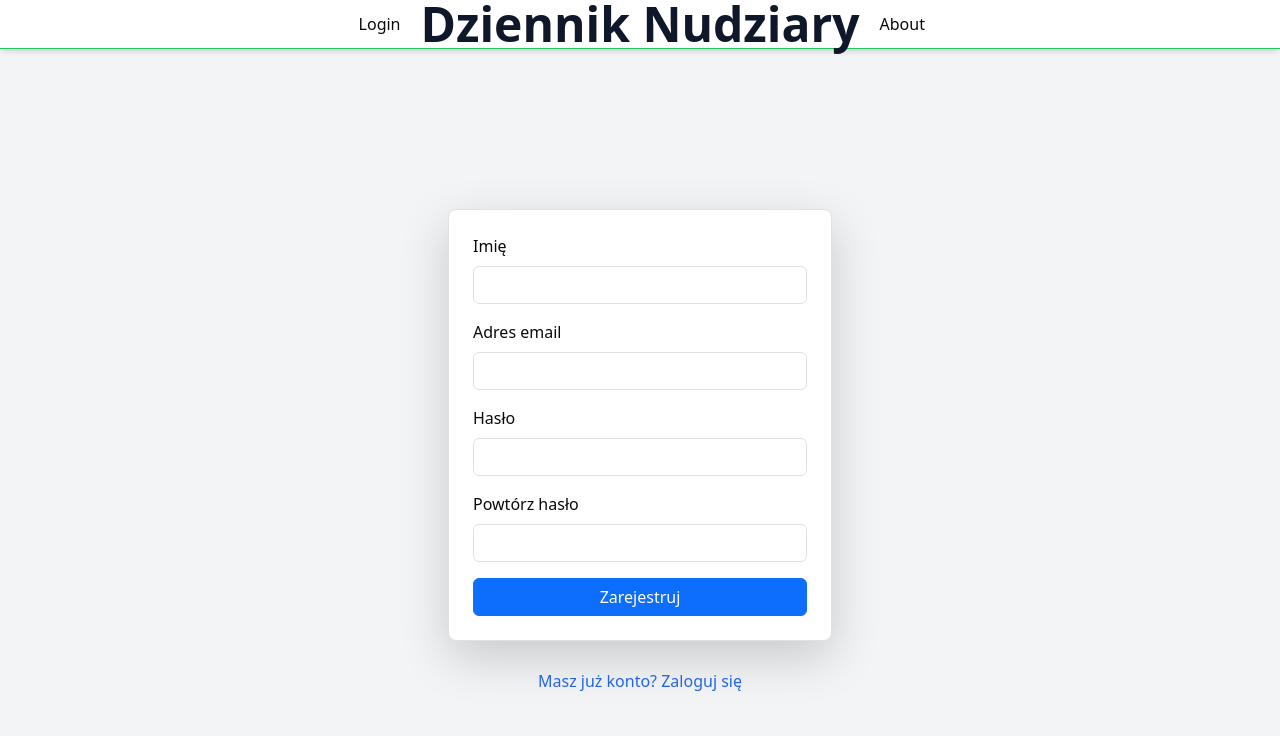
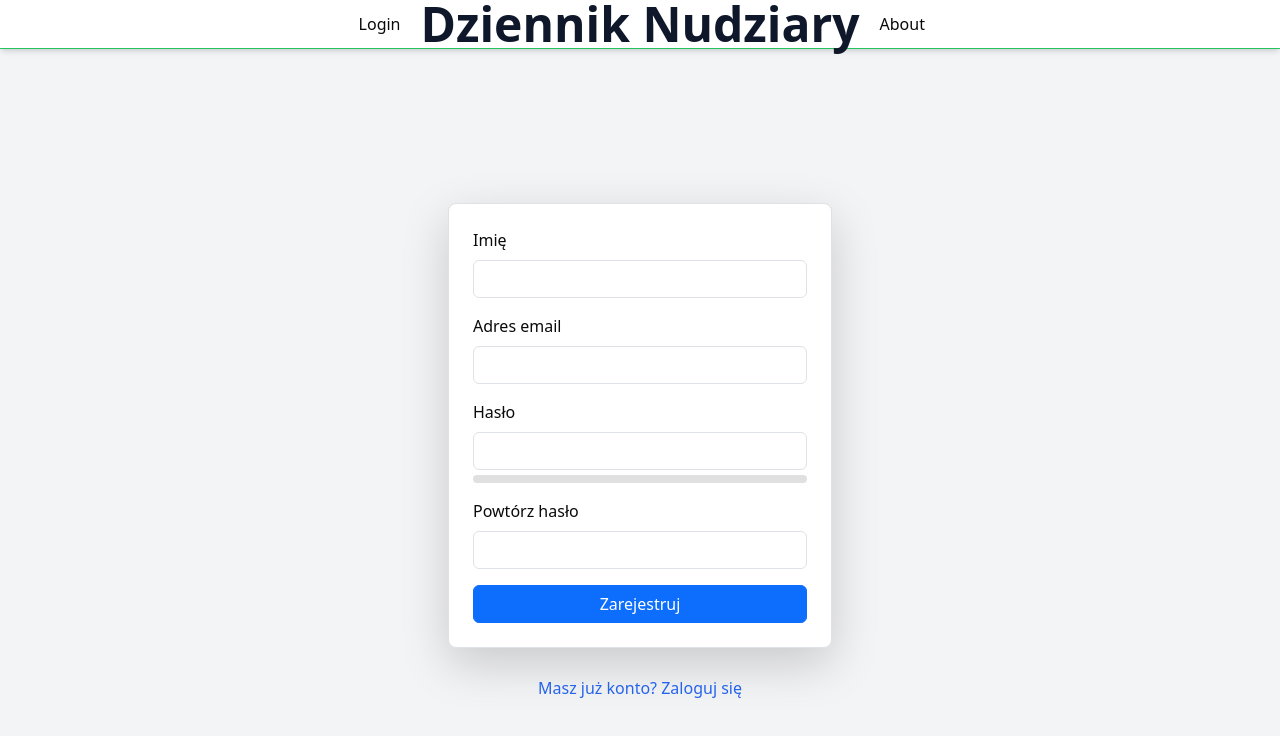
Before and after one commit to ZDSDD/zakladki-front, a React (Vite) app: page /login in a window 1280 px wide. Both pictures are taken after a click on the button "Nie masz konta? Zarejestruj się". Shown: the top 736 px of the page. Built offline with nearby package versions, Linux system fonts and the light colour scheme.

Commit message:
add password validation and password strength bar

```diff
--- a/src/components/Register.tsx
+++ b/src/components/auth/Login.tsx
@@ -6,40 +6,34 @@ import { setCredentials } from "@/reducers/authSlice";
 import { Form, Alert } from "react-bootstrap";
 import { Formik, Field, ErrorMessage, FieldProps } from "formik";
 import * as Yup from "yup";
-import MultiStateButton from "./MultistateButton";
-import { ButtonState } from "./MultistateButton";
+import MultiStateButton from "../MultistateButton";
+import { ButtonState } from "../MultistateButton";
 
-interface RegisterProps {
+interface LoginProps {
     className?: string;
 }
 
-interface RegisterButtonState {
+interface LoginButtonState {
     state: ButtonState;
     msg: React.ReactNode;
 }
 
-const buttonStates: Record<string, RegisterButtonState> = {
-    default: { state: "default", msg: "Zarejestruj" },
+const buttonStates: Record<string, LoginButtonState> = {
+    default: { state: "default", msg: "Zaloguj" },
     loading: { state: "loading", msg: "Trwa ładowanie" },
     failed: { state: "failed", msg: "Spróbuj ponownie" },
     success: { state: "success", msg: "Sukces!" },
 };
 
-const Register: React.FC<RegisterProps> = () => {
+const Login: React.FC<LoginProps> = () => {
     const dispatch = useDispatch();
     const [login] = useLoginMutation();
 
     const validationSchema = Yup.object().shape({
-        name: Yup.string().required("Imię jest wymagane"),
         email: Yup.string()
             .email("Nieprawidłowy adres email")
             .required("Email jest wymagany"),
-        password: Yup.string()
-            .min(8, "Hasło musi mieć co najmniej 8 znaków")
-            .required("Hasło jest wymagane"),
-        retypedPassword: Yup.string()
-            .oneOf([Yup.ref("password")], "Hasła muszą być takie same")
-            .required("Potwierdzenie hasła jest wymagane"),
+        password: Yup.string().required("Hasło jest wymagane"),
     });
 
     const handleLoginError = (err: unknown): string => {
@@ -67,10 +61,8 @@ const Register: React.FC<RegisterProps> = () => {
     return (
         <Formik
             initialValues={{
-                name: "",
                 email: "",
                 password: "",
-                retypedPassword: "",
             }}
             validationSchema={validationSchema}
             onSubmit={async (values, { setSubmitting, setStatus }) => {
@@ -93,34 +85,15 @@ const Register: React.FC<RegisterProps> = () => {
                 }
             }}
         >
-            {({ handleSubmit, status }) => (
+            {({ handleSubmit, isSubmitting, status }) => (
                 <Form onSubmit={handleSubmit}>
-                    <Field name="name">
-                        {({ field, meta }: FieldProps) => (
-                            <Form.Group className="mb-3" controlId="formBasicName">
-                                <Form.Label>Imię</Form.Label>
-                                <Form.Control
-                                    type="text"
-                                    {...field}
-                                    isInvalid={meta.touched && meta.error !== null}
-                                />
-                                <ErrorMessage name="name">
-                                    {(msg) => (
-                                        <Form.Control.Feedback type="invalid">
-                                            {msg}
-                                        </Form.Control.Feedback>
-                                    )}
-                                </ErrorMessage>
-                            </Form.Group>
-                        )}
-                    </Field>
-
                     <Field name="email">
                         {({ field, meta }: FieldProps) => (
                             <Form.Group className="mb-3" controlId="formBasicEmail">
                                 <Form.Label>Adres email</Form.Label>
                                 <Form.Control
                                     type="email"
+                                    placeholder="Wprowadź email"
                                     {...field}
                                     isInvalid={meta.touched && meta.error !== null}
                                 />
@@ -141,33 +114,11 @@ const Register: React.FC<RegisterProps> = () => {
                                 <Form.Label>Hasło</Form.Label>
                                 <Form.Control
                                     type="password"
+                                    placeholder="Hasło"
                                     {...field}
                                     isInvalid={meta.touched && meta.error !== null}
                                 />
                                 <ErrorMessage name="password">
-                                    {(msg) => (
-                                        <Form.Control.Feedback type="invalid">
-                                            {msg}
-                                        </Form.Control.Feedback>
-                                    )}
-                                </ErrorMessage>
-                            </Form.Group>
-                        )}
-                    </Field>
-
-                    <Field name="retypedPassword">
-                        {({ field, meta }: FieldProps) => (
-                            <Form.Group
-                                className="mb-3"
-                                controlId="formBasicRetypedPassword"
-                            >
-                                <Form.Label>Powtórz hasło</Form.Label>
-                                <Form.Control
-                                    type="password"
-                                    {...field}
-                                    isInvalid={meta.touched && meta.error !== null}
-                                />
-                                <ErrorMessage name="retypedPassword">
                                     {(msg) => (
                                         <Form.Control.Feedback type="invalid">
                                             {msg}
@@ -185,6 +136,7 @@ const Register: React.FC<RegisterProps> = () => {
                     <MultiStateButton
                         state={status?.buttonState?.state || buttonStates.default.state}
                         type="submit"
+                        disabled={isSubmitting}
                     >
                         {status?.buttonState?.msg || buttonStates.default.msg}
                     </MultiStateButton>
@@ -194,4 +146,4 @@ const Register: React.FC<RegisterProps> = () => {
     );
 };
 
-export default Register;
+export default Login;
--- /dev/null
+++ b/src/components/auth/Register.css
@@ -0,0 +1,14 @@
+/* Register.css */
+.strength-bar-container {
+    background-color: #e0e0e0;
+    height: 8px;
+    border-radius: 4px;
+    margin-top: 5px;
+    margin-bottom: 10px;
+}
+
+.strength-bar {
+    height: 100%;
+    border-radius: 4px;
+    transition: width 0.4s ease, background-color 0.4s ease;
+}
--- a/src/components/Login.tsx
+++ b/src/components/auth/Register.tsx
@@ -1,39 +1,50 @@
 import "bootstrap/dist/css/bootstrap.min.css";
-import React from "react";
+import "./Register.css"
+import React, { useState } from "react";
 import { useDispatch } from "react-redux";
 import { useLoginMutation } from "@/store/apis/authApi";
 import { setCredentials } from "@/reducers/authSlice";
 import { Form, Alert } from "react-bootstrap";
 import { Formik, Field, ErrorMessage, FieldProps } from "formik";
 import * as Yup from "yup";
-import MultiStateButton from "./MultistateButton";
-import { ButtonState } from "./MultistateButton";
+import MultiStateButton from "../MultistateButton";
+import { ButtonState } from "../MultistateButton";
+import passSchema from "./passwordSchema"
 
-interface LoginProps {
+interface RegisterProps {
     className?: string;
 }
 
-interface LoginButtonState {
+interface RegisterButtonState {
     state: ButtonState;
     msg: React.ReactNode;
 }
 
-const buttonStates: Record<string, LoginButtonState> = {
-    default: { state: "default", msg: "Zaloguj" },
+const buttonStates: Record<string, RegisterButtonState> = {
+    default: { state: "default", msg: "Zarejestruj" },
     loading: { state: "loading", msg: "Trwa ładowanie" },
     failed: { state: "failed", msg: "Spróbuj ponownie" },
     success: { state: "success", msg: "Sukces!" },
 };
 
-const Login: React.FC<LoginProps> = () => {
+const Register: React.FC<RegisterProps> = () => {
     const dispatch = useDispatch();
     const [login] = useLoginMutation();
+    const [passwordScore, setPasswordScore] = useState<number>(0);
 
     const validationSchema = Yup.object().shape({
+        name: Yup.string().required("Imię jest wymagane"),
         email: Yup.string()
             .email("Nieprawidłowy adres email")
             .required("Email jest wymagany"),
-        password: Yup.string().required("Hasło jest wymagane"),
+        password: passSchema.test('password-strength', 'Hasło jest zbyt słabe', function (value) {
+            const strength = calculatePasswordStrength(value || "");
+            setPasswordScore(strength);
+            return strength !== 0;
+        }),
+        retypedPassword: Yup.string()
+            .oneOf([Yup.ref("password")], "Hasła muszą być takie same")
+            .required("Potwierdzenie hasła jest wymagane"),
     });
 
     const handleLoginError = (err: unknown): string => {
@@ -57,12 +68,35 @@ const Login: React.FC<LoginProps> = () => {
 
         return "Wystąpił nieoczekiwany błąd";
     };
+    // Calculate password strength score
+    const calculatePasswordStrength = (password: string): number => {
+        let score = 0;
+        if (password.length >= 8) score++;
+        if (/[A-Z]/.test(password)) score++;
+        if (/[a-z]/.test(password)) score++;
+        if (/[0-9]/.test(password)) score++;
+        if (/[^A-Za-z0-9]/.test(password)) score++;
+
+        return score; // Returns score from 0 to 5
+    };
+
+    // Map score to the color and width of the bar
+    const getStrengthBarStyle = (score: number) => {
+        const colors = ["red", "orange", "yellow", "#c4e538", "green"];
+        const widths = ["20%", "40%", "60%", "80%", "100%"];
+        return {
+            backgroundColor: colors[score - 1] || "red",
+            width: widths[score - 1] || "0%",
+        };
+    };
 
     return (
         <Formik
             initialValues={{
+                name: "",
                 email: "",
                 password: "",
+                retypedPassword: "",
             }}
             validationSchema={validationSchema}
             onSubmit={async (values, { setSubmitting, setStatus }) => {
@@ -85,15 +119,34 @@ const Login: React.FC<LoginProps> = () => {
                 }
             }}
         >
-            {({ handleSubmit, isSubmitting, status }) => (
+            {({ handleSubmit, status }) => (
                 <Form onSubmit={handleSubmit}>
+                    <Field name="name">
+                        {({ field, meta }: FieldProps) => (
+                            <Form.Group className="mb-3" controlId="formBasicName">
+                                <Form.Label>Imię</Form.Label>
+                                <Form.Control
+                                    type="text"
+                                    {...field}
+                                    isInvalid={meta.touched && meta.error !== null}
+                                />
+                                <ErrorMessage name="name">
+                                    {(msg) => (
+                                        <Form.Control.Feedback type="invalid">
+                                            {msg}
+                                        </Form.Control.Feedback>
+                                    )}
+                                </ErrorMessage>
+                            </Form.Group>
+                        )}
+                    </Field>
+
                     <Field name="email">
                         {({ field, meta }: FieldProps) => (
                             <Form.Group className="mb-3" controlId="formBasicEmail">
                                 <Form.Label>Adres email</Form.Label>
                                 <Form.Control
                                     type="email"
-                                    placeholder="Wprowadź email"
                                     {...field}
                                     isInvalid={meta.touched && meta.error !== null}
                                 />
@@ -112,13 +165,42 @@ const Login: React.FC<LoginProps> = () => {
                         {({ field, meta }: FieldProps) => (
                             <Form.Group className="mb-3" controlId="formBasicPassword">
                                 <Form.Label>Hasło</Form.Label>
+
                                 <Form.Control
                                     type="password"
-                                    placeholder="Hasło"
                                     {...field}
                                     isInvalid={meta.touched && meta.error !== null}
                                 />
+                                <div className="strength-bar-container">
+                                    <div
+                                        className="strength-bar"
+                                        style={getStrengthBarStyle(passwordScore)}
+                                    ></div>
+                                </div>
                                 <ErrorMessage name="password">
+                                    {(msg) => (
+                                        <Form.Control.Feedback type="invalid">
+                                            {msg}
+                                        </Form.Control.Feedback>
+                                    )}
+                                </ErrorMessage>
+                            </Form.Group>
+                        )}
+                    </Field>
+
+                    <Field name="retypedPassword">
+                        {({ field, meta }: FieldProps) => (
+                            <Form.Group
+                                className="mb-3"
+                                controlId="formBasicRetypedPassword"
+                            >
+                                <Form.Label>Powtórz hasło</Form.Label>
+                                <Form.Control
+                                    type="password"
+                                    {...field}
+                                    isInvalid={meta.touched && meta.error !== null}
+                                />
+                                <ErrorMessage name="retypedPassword">
                                     {(msg) => (
                                         <Form.Control.Feedback type="invalid">
                                             {msg}
@@ -136,7 +218,6 @@ const Login: React.FC<LoginProps> = () => {
                     <MultiStateButton
                         state={status?.buttonState?.state || buttonStates.default.state}
                         type="submit"
-                        disabled={isSubmitting}
                     >
                         {status?.buttonState?.msg || buttonStates.default.msg}
                     </MultiStateButton>
@@ -146,4 +227,4 @@ const Login: React.FC<LoginProps> = () => {
     );
 };
 
-export default Login;
+export default Register;
--- /dev/null
+++ b/src/components/auth/passwordSchema.ts
@@ -0,0 +1,35 @@
+import * as Yup from 'yup';
+
+const passwordSchema = Yup.string()
+    .min(8, "Hasło musi mieć co najmniej 8 znaków")
+    .matches(/[A-Z]/, "Hasło musi zawierać przynajmniej jedną wielką literę")
+    .matches(/[a-z]/, "Hasło musi zawierać przynajmniej jedną małą literę")
+    .matches(/[0-9]/, "Hasło musi zawierać przynajmniej jedną cyfrę")
+    .matches(/[^A-Za-z0-9]/, "Hasło musi zawierać przynajmniej jeden znak specjalny")
+    .test('password-strength', 'Hasło jest zbyt słabe', function (value) {
+        if (!value) return true; // Let required handle empty values
+
+        let score = 0;
+        if (value.length >= 8) score++;
+        if (/[A-Z]/.test(value)) score++;
+        if (/[a-z]/.test(value)) score++;
+        if (/[0-9]/.test(value)) score++;
+        if (/[^A-Za-z0-9]/.test(value)) score++;
+
+        let strength = '';
+        if (score === 5) strength = 'Bardzo silne';
+        else if (score === 4) strength = 'Silne';
+        else if (score === 3) strength = 'Umiarkowane';
+        else if (score === 2) strength = 'Słabe';
+        else strength = 'Bardzo słabe';
+
+        // You can access this in your form component
+        this.parent.passwordStrength = strength;
+
+        // Consider the password valid if it's at least moderately strong
+        return score >= 3;
+    })
+    .required("Hasło jest wymagane");
+
+
+export default passwordSchema;
--- a/src/pages/LoginPage.tsx
+++ b/src/pages/LoginPage.tsx
@@ -1,6 +1,6 @@
 import { useState, useMemo } from "react";
-import Login from "@/components/Login";
-import Register from "@/components/Register";
+import Login from "@/components/auth/Login";
+import Register from "@/components/auth/Register";
 
 const formStyles = "border border-slate-200 shadow-[5px_5px_30px_-15px_rgba(0,0,0,0.3)]";
 
```
